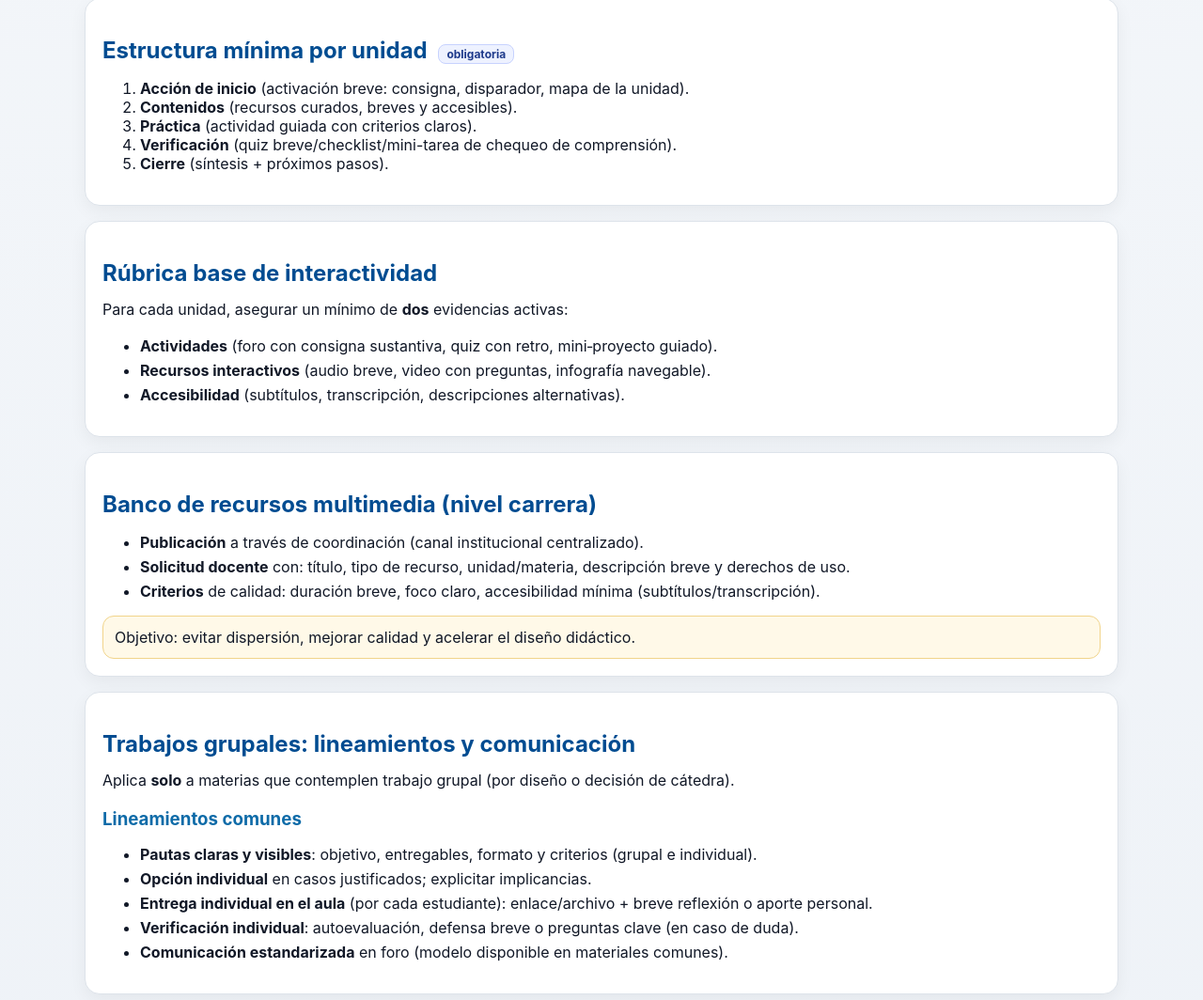
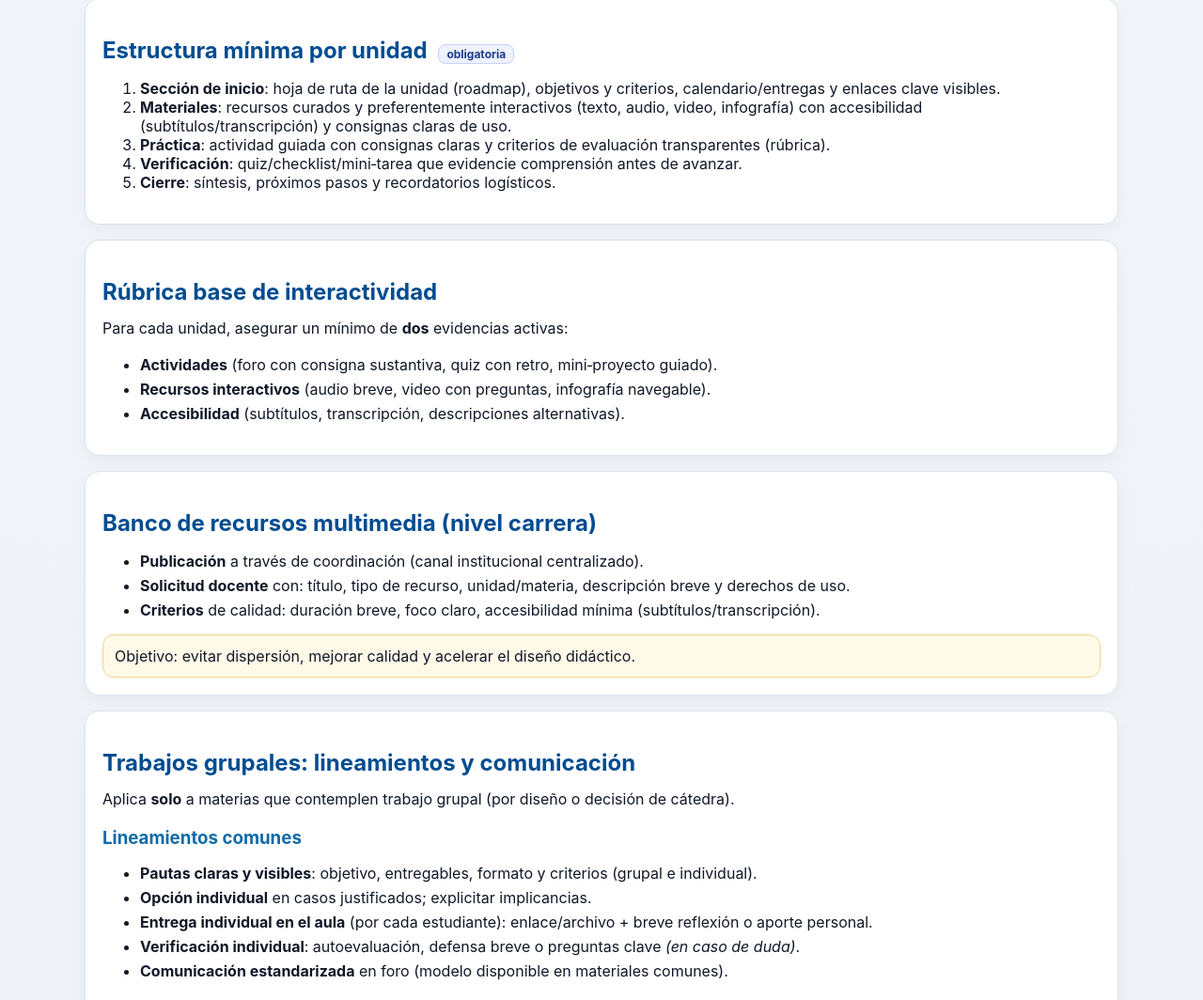
Before and after one commit to MMatt77/cierre2025, a plain HTML site: page index.html in a window 1280 px wide. Shown: the part 1916-2980 px from the top of the page at 94% size. Drawn offline with Linux system fonts and the light colour scheme.

Commit message:
Fix HTML formatting and structure

```diff
--- a/index.html
+++ b/index.html
@@ -98,11 +98,11 @@ Amé la materia de mis mejores en esta primera etapa.”</div></article>
   <section id="estructura">
     <h2>Estructura mínima por unidad <span class="tag">obligatoria</span></h2>
     <ol>
-      <li><strong>Acción de inicio</strong> (activación breve: consigna, disparador, mapa de la unidad).</li>
-      <li><strong>Contenidos</strong> (recursos curados, breves y accesibles).</li>
-      <li><strong>Práctica</strong> (actividad guiada con criterios claros).</li>
-      <li><strong>Verificación</strong> (quiz breve/checklist/mini-tarea de chequeo de comprensión).</li>
-      <li><strong>Cierre</strong> (síntesis + próximos pasos).</li>
+      <li><strong>Sección de inicio</strong>: hoja de ruta de la unidad (roadmap), objetivos y criterios, calendario/entregas y enlaces clave visibles.</li>
+      <li><strong>Materiales</strong>: recursos curados y preferentemente interactivos (texto, audio, video, infografía) con accesibilidad (subtítulos/transcripción) y consignas claras de uso.</li>
+      <li><strong>Práctica</strong>: actividad guiada con consignas claras y criterios de evaluación transparentes (rúbrica).</li>
+      <li><strong>Verificación</strong>: quiz/checklist/mini‑tarea que evidencie comprensión antes de avanzar.</li>
+      <li><strong>Cierre</strong>: síntesis, próximos pasos y recordatorios logísticos.</li>
     </ol>
   </section>
 
@@ -134,7 +134,7 @@ Amé la materia de mis mejores en esta primera etapa.”</div></article>
       <li><strong>Pautas claras y visibles</strong>: objetivo, entregables, formato y criterios (grupal e individual).</li>
       <li><strong>Opción individual</strong> en casos justificados; explicitar implicancias.</li>
       <li><strong>Entrega individual en el aula</strong> (por cada estudiante): enlace/archivo + breve reflexión o aporte personal.</li>
-      <li><strong>Verificación individual</strong>: autoevaluación, defensa breve o preguntas clave (en caso de duda).</li>
+      <li><strong>Verificación individual</strong>: autoevaluación, defensa breve o preguntas clave <em>(en caso de duda)</em>.</li>
       <li><strong>Comunicación estandarizada</strong> en foro (modelo disponible en materiales comunes).</li>
     </ul>
   </section>
```
